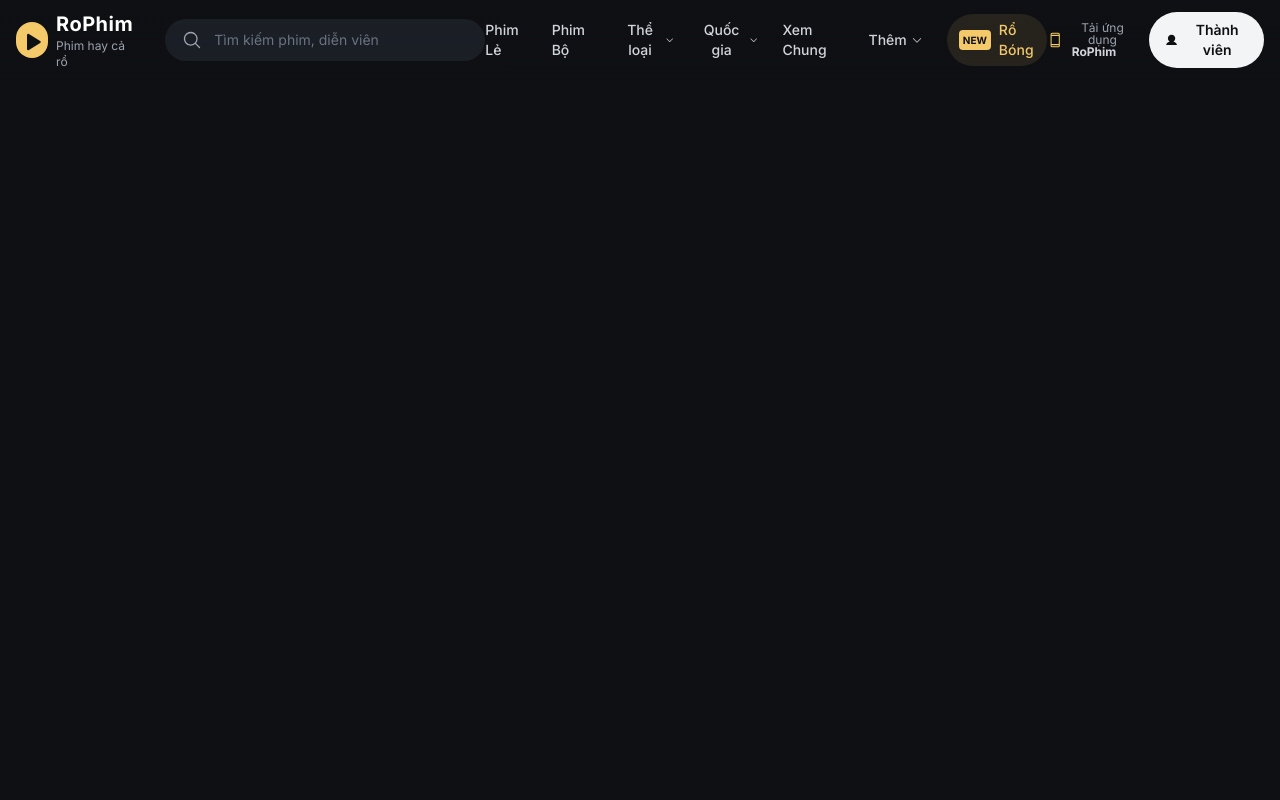
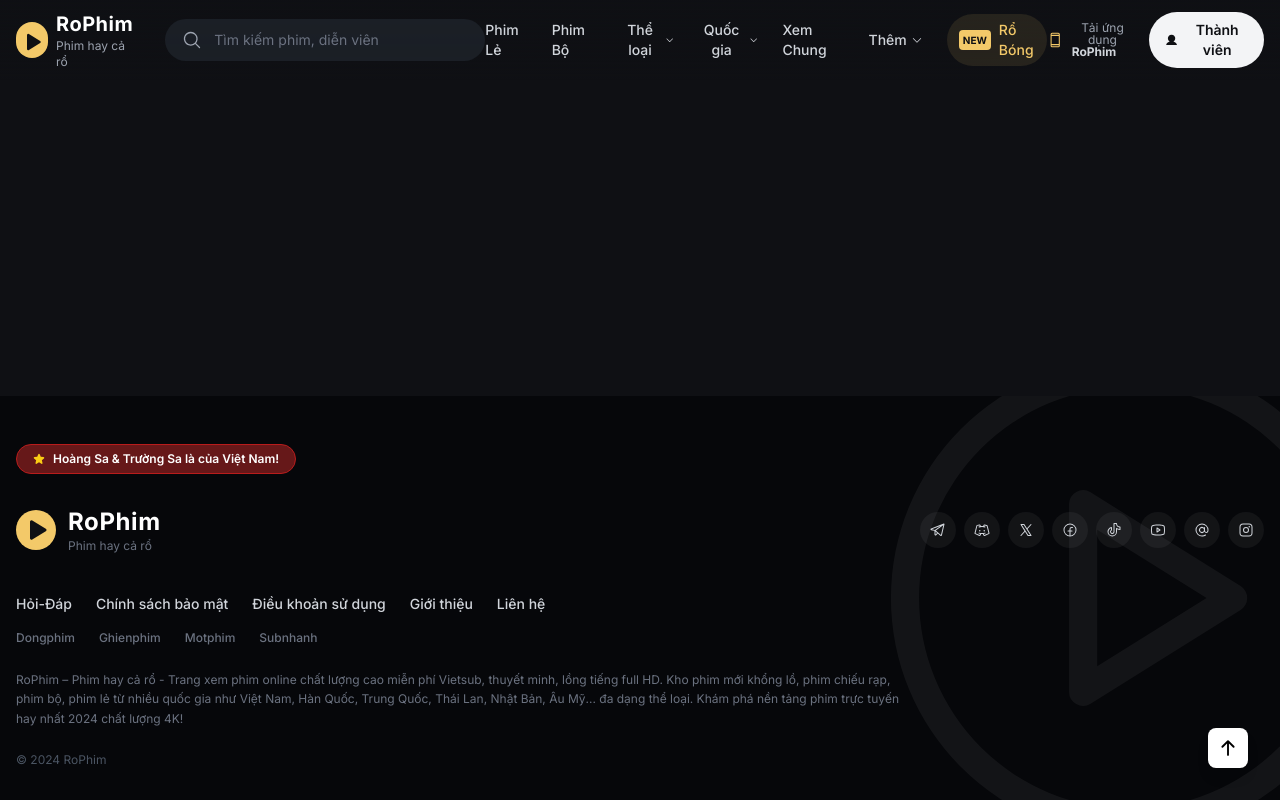
Before and after one commit to huannvttd98/movie-2026-frontend, a Nuxt app: page /movie/1 in a window 1280 px wide. Built offline with nearby package versions, Linux system fonts and the light colour scheme; a web font is replaced by a local one.

Commit message:
add footer

```diff
--- /dev/null
+++ b/app/components/SiteFooter.vue
@@ -0,0 +1,104 @@
+<template>
+  <footer class="relative bg-[#06070a] text-gray-400 text-sm pt-12 pb-8 overflow-hidden">
+    <!-- Background overlay (Big Logo) -->
+    <div class="absolute right-0 top-1/2 -translate-y-1/2 translate-x-1/4 opacity-5 pointer-events-none select-none">
+       <Icon name="ph:play-circle-light" class="w-[600px] h-[600px] text-white" />
+    </div>
+
+    <div class="container mx-auto px-4 relative z-10">
+
+      <!-- Nationalist Badge -->
+      <div class="inline-flex items-center gap-2 bg-red-900/80 text-white px-4 py-1.5 rounded-full text-xs font-semibold mb-8 hover:bg-red-800 transition-colors cursor-default border border-red-700">
+        <Icon name="ph:star-fill" class="text-yellow-400 w-3 h-3" />
+        <span>Hoàng Sa & Trường Sa là của Việt Nam!</span>
+      </div>
+
+      <div class="flex flex-col md:flex-row md:items-center justify-between gap-8 mb-10">
+        <!-- Logo -->
+        <div class="flex items-center gap-3">
+           <div class="bg-brand-gold rounded-full p-2">
+            <Icon name="ph:play-fill" class="text-brand-dark w-6 h-6" />
+          </div>
+          <div class="flex flex-col leading-none">
+            <span class="text-white font-bold text-2xl tracking-wide">RoPhim</span>
+            <span class="text-gray-500 text-xs">Phim hay cả rổ</span>
+          </div>
+        </div>
+
+        <!-- Social Icons -->
+        <div class="flex items-center gap-2 flex-wrap">
+            <a href="#" class="w-9 h-9 rounded-full bg-white/5 hover:bg-white/10 flex items-center justify-center transition-colors text-gray-300 hover:text-white">
+                <Icon name="ph:telegram-logo" class="w-4 h-4" />
+            </a>
+            <a href="#" class="w-9 h-9 rounded-full bg-white/5 hover:bg-white/10 flex items-center justify-center transition-colors text-gray-300 hover:text-white">
+                <Icon name="ph:discord-logo" class="w-4 h-4" />
+            </a>
+            <a href="#" class="w-9 h-9 rounded-full bg-white/5 hover:bg-white/10 flex items-center justify-center transition-colors text-gray-300 hover:text-white">
+                <Icon name="ph:x-logo" class="w-4 h-4" />
+            </a>
+             <a href="#" class="w-9 h-9 rounded-full bg-white/5 hover:bg-white/10 flex items-center justify-center transition-colors text-gray-300 hover:text-white">
+                <Icon name="ph:facebook-logo" class="w-4 h-4" />
+            </a>
+             <a href="#" class="w-9 h-9 rounded-full bg-white/5 hover:bg-white/10 flex items-center justify-center transition-colors text-gray-300 hover:text-white">
+                <Icon name="ph:tiktok-logo" class="w-4 h-4" />
+            </a>
+             <a href="#" class="w-9 h-9 rounded-full bg-white/5 hover:bg-white/10 flex items-center justify-center transition-colors text-gray-300 hover:text-white">
+                <Icon name="ph:youtube-logo" class="w-4 h-4" />
+            </a>
+             <a href="#" class="w-9 h-9 rounded-full bg-white/5 hover:bg-white/10 flex items-center justify-center transition-colors text-gray-300 hover:text-white">
+                <Icon name="ph:at" class="w-4 h-4" /> <!-- Threads placeholder -->
+            </a>
+             <a href="#" class="w-9 h-9 rounded-full bg-white/5 hover:bg-white/10 flex items-center justify-center transition-colors text-gray-300 hover:text-white">
+                <Icon name="ph:instagram-logo" class="w-4 h-4" />
+            </a>
+        </div>
+      </div>
+
+      <!-- Links -->
+      <div class="flex flex-wrap gap-x-6 gap-y-2 mb-4 font-medium text-gray-300">
+        <a href="#" class="hover:text-brand-gold transition-colors">Hỏi-Đáp</a>
+        <a href="#" class="hover:text-brand-gold transition-colors">Chính sách bảo mật</a>
+        <a href="#" class="hover:text-brand-gold transition-colors">Điều khoản sử dụng</a>
+        <a href="#" class="hover:text-brand-gold transition-colors">Giới thiệu</a>
+        <a href="#" class="hover:text-brand-gold transition-colors">Liên hệ</a>
+      </div>
+
+      <!-- Partners -->
+      <div class="flex flex-wrap gap-x-6 gap-y-2 mb-6 text-xs text-gray-500 font-medium">
+        <a href="#" class="hover:text-gray-300 transition-colors">Dongphim</a>
+        <a href="#" class="hover:text-gray-300 transition-colors">Ghienphim</a>
+        <a href="#" class="hover:text-gray-300 transition-colors">Motphim</a>
+        <a href="#" class="hover:text-gray-300 transition-colors">Subnhanh</a>
+      </div>
+
+      <!-- Description -->
+      <p class="text-gray-500 text-xs leading-relaxed mb-6 max-w-4xl">
+        RoPhim – Phim hay cả rổ - Trang xem phim online chất lượng cao miễn phí Vietsub, thuyết minh, lồng tiếng full HD.
+        Kho phim mới khổng lồ, phim chiếu rạp, phim bộ, phim lẻ từ nhiều quốc gia như Việt Nam, Hàn Quốc, Trung Quốc, Thái Lan, Nhật Bản, Âu Mỹ... đa dạng thể loại.
+        Khám phá nền tảng phim trực tuyến hay nhất 2024 chất lượng 4K!
+      </p>
+
+      <!-- Copyright -->
+      <div class="text-xs text-gray-600">
+        © 2024 RoPhim
+      </div>
+    </div>
+
+    <!-- Scroll to Top Button -->
+    <button
+      @click="scrollToTop"
+      class="fixed bottom-8 right-8 w-10 h-10 bg-white text-black rounded-lg flex items-center justify-center shadow-lg hover:bg-brand-gold transition-colors z-50 group"
+    >
+      <Icon name="ph:arrow-up-bold" class="w-5 h-5 group-hover:-translate-y-0.5 transition-transform" />
+    </button>
+  </footer>
+</template>
+
+<script setup lang="ts">
+const scrollToTop = () => {
+    window.scrollTo({
+        top: 0,
+        behavior: 'smooth'
+    })
+}
+</script>
--- a/app/layouts/default.vue
+++ b/app/layouts/default.vue
@@ -1,6 +1,9 @@
 <template>
-  <div class="bg-brand-dark min-h-screen text-white">
+  <div class="bg-brand-dark min-h-screen text-white flex flex-col">
     <SiteHeader />
-    <slot />
+    <main class="flex-1">
+      <slot />
+    </main>
+    <SiteFooter />
   </div>
 </template>
```
